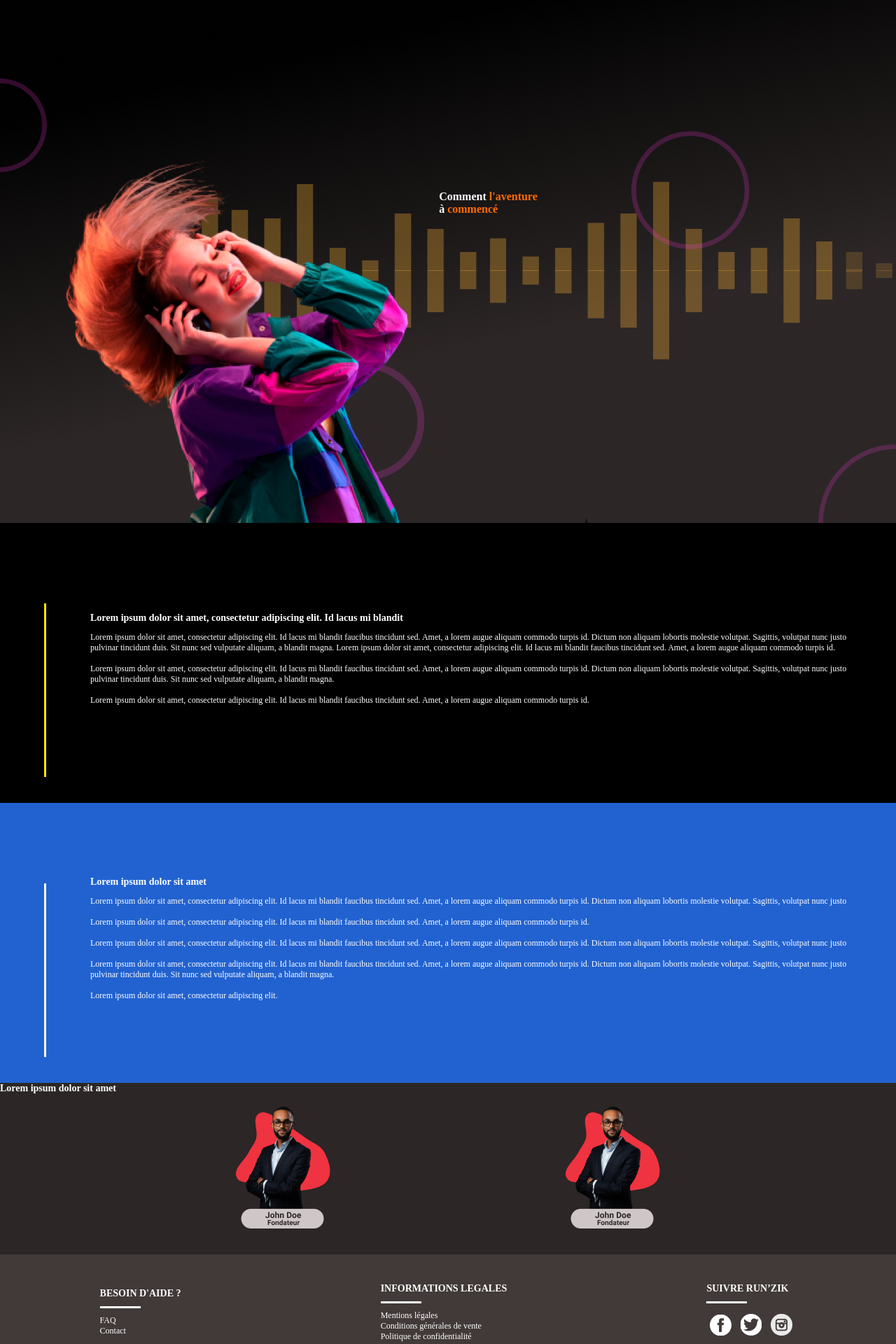
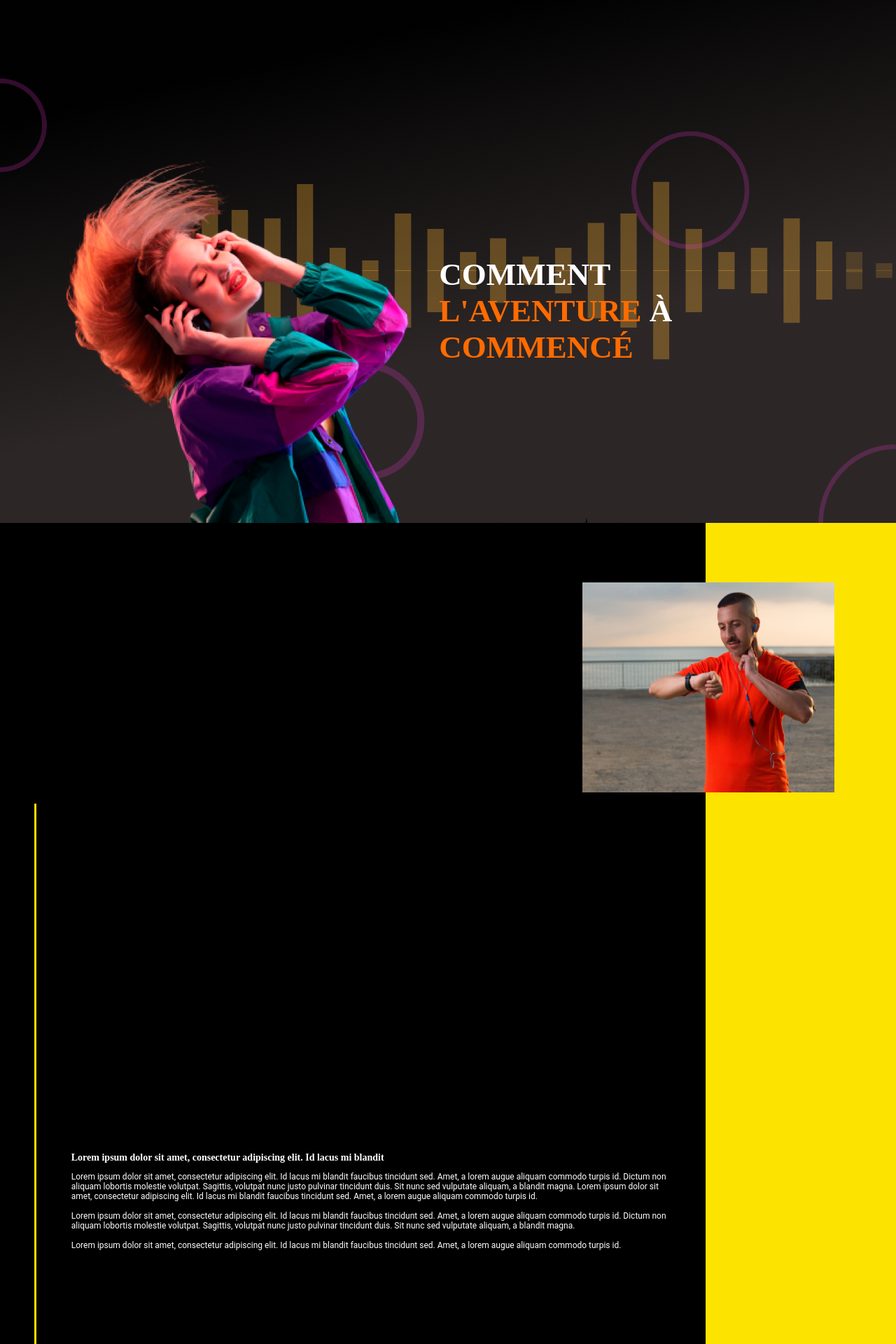
Before and after one commit to Joseph-martino/Runzik, a PHP site: page /brand.php in a window 1280 px wide. Shown: the top 1920 px of the page at 70% size. Run offline with PHP 8.4, Linux system fonts and the light colour scheme; style sheets or scripts are compiled from the project's sources.

Commit message:
brand page update

```diff
--- a/brand.php
+++ b/brand.php
@@ -16,7 +16,8 @@
 
         <div class="banner-container">
             <img class="brand-banner" src="ressources/images/banners/brand-banner.png" alt="brand-banner">
-            <h1>Comment <span class="orange-highlight">l'aventure</span> à <span class="orange-highlight">
+            <h1 class="main-title">Comment <span class="orange-highlight">l'aventure</span> à <span
+                    class="orange-highlight">
                     commencé</span></h1>
         </div>
 
@@ -61,10 +62,11 @@
                 </div>
             </div>
             <div class="yellow-box"></div>
+            <img class="man-watch-picture" src="ressources/images/photos/man-using-watch.png" alt="brand-banner">
         </section>
 
 
-        <section>
+        <section class="second-part">
             <div class="second-section">
                 <div class="white-side-line"></div>
                 <div class="content-container">
@@ -96,6 +98,7 @@
                     </div>
                 </div>
             </div>
+            <img class="running-woman-picture" src="ressources/images/photos/woman-running.png">
         </section>
 
         <section>
--- a/ressources/styles/brand.scss
+++ b/ressources/styles/brand.scss
@@ -16,13 +16,14 @@
   width: 100%;
   display: flex;
   position: relative;
-  h1 {
+  .main-title {
     color: $white;
-    font-size: $mobile-main-title-font-size;
+    font-size: $big-size;
     position: absolute;
-    top: 35%;
+    top: 45%;
     left: 49%;
-    width: 142px;
+    width: 494px;
+    font-family: "Oswald";
   }
 }
 
@@ -36,7 +37,6 @@
 
 %section {
   width: 100%;
-  height: 400px;
   display: flex;
   align-items: center;
   justify-content: space-evenly;
@@ -78,10 +78,19 @@
   p {
     color: $white;
     font-size: 12px;
+    font-family: "roboto";
   }
 }
 
 .yellow-box {
+  display: none;
+}
+
+.man-watch-picture {
+  display: none;
+}
+
+.running-woman-picture {
   display: none;
 }
 
@@ -112,12 +121,38 @@
 }
 
 @media #{$media-up} {
+  .main-title {
+    text-transform: uppercase;
+  }
+
   .yellow-box {
     display: block;
     width: 27%;
     background-color: $yellow;
   }
   .first-part {
+    display: flex;
+    position: relative;
+    height: 75%;
+  }
+
+  .second-part {
+    display: flex;
+    height: 83%;
+  }
+
+  .man-watch-picture {
+    display: block;
+    position: absolute;
+    top: 85px;
+    right: 88px;
+    height: 300px;
+  }
+
+  .running-woman-picture {
+    display: block;
+    height: auto;
+    width: 21.3%;
   }
 }
 //   .brand-banner {
--- a/ressources/styles/common/_fonts.scss
+++ b/ressources/styles/common/_fonts.scss
@@ -1,5 +1,6 @@
 $mobile-main-title-font-size: 16px;
 $mobile-subitle-font-size: 14px;
 $small-size: 12px;
+$big-size: 45px;
 
 //font families
```
Also changed, not shown: ressources/images/photos/man-looking-watch.png (renamed from ressources/images/photos/4851 4.png), ressources/images/photos/man-using-watch.png (renamed from ressources/images/photos/man-watching-watch.png), ressources/images/photos/woman-running.png.
